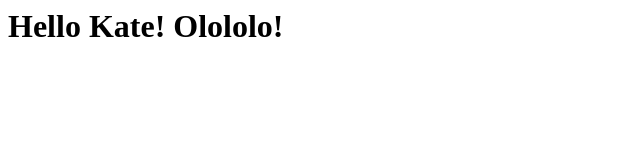
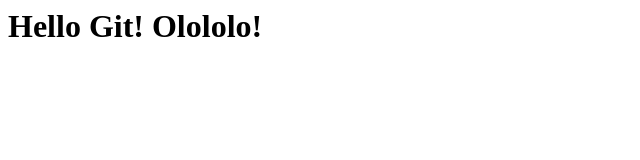
Before and after one commit to EvgenySkaletskii/git-sample, a plain HTML site: page index.html in a window 1280 px wide. Shown: the whole page, without its empty margins (0-640 px from the left). Drawn offline with Linux system fonts and the light colour scheme.

Commit message:
Revert "Kate"
This reverts commit e4fa208edf84717d0519a644d0e91d2d47e375b8.

```diff
--- a/index.html
+++ b/index.html
@@ -1 +1 @@
-<h1>Hello Kate! Olololo!</h1>
+<h1>Hello Git! Olololo!</h1>
```
